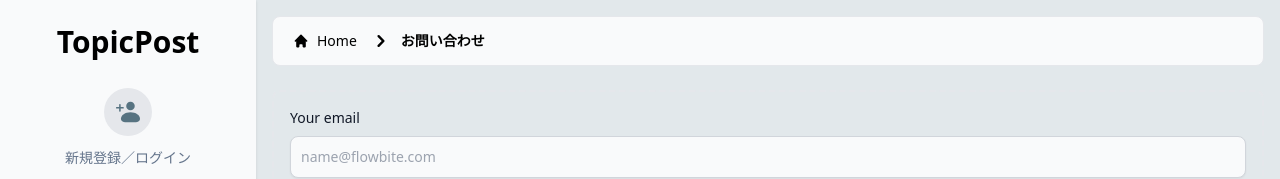
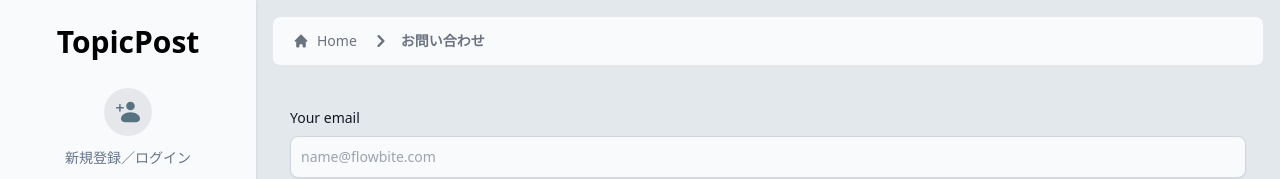
Before and after one commit to chihiros/topicpost-web, a React (Create React App) app: page /contact in a window 1280 px wide. Shown: the top 179 px of the page. Built offline with nearby package versions, Linux system fonts and the light colour scheme.

Commit message:
fix: テキストの色を変更

```diff
--- a/src/core/components/organisms/Header.tsx
+++ b/src/core/components/organisms/Header.tsx
@@ -1,6 +1,6 @@
 const Header: React.FC = () => {
   return (
-    <nav className="flex mb-6 px-5 py-3 border border-gray-200 rounded-lg bg-gray-50" aria-label="Breadcrumb">
+    <nav className="flex mb-6 px-5 py-3 border border-gray-200 rounded-lg bg-gray-50 text-gray-500" aria-label="Breadcrumb">
       <ol className="inline-flex items-center space-x-1 md:space-x-3">
         <li className="inline-flex items-center">
           <a href="/" className="inline-flex items-center text-sm font-medium">
```
